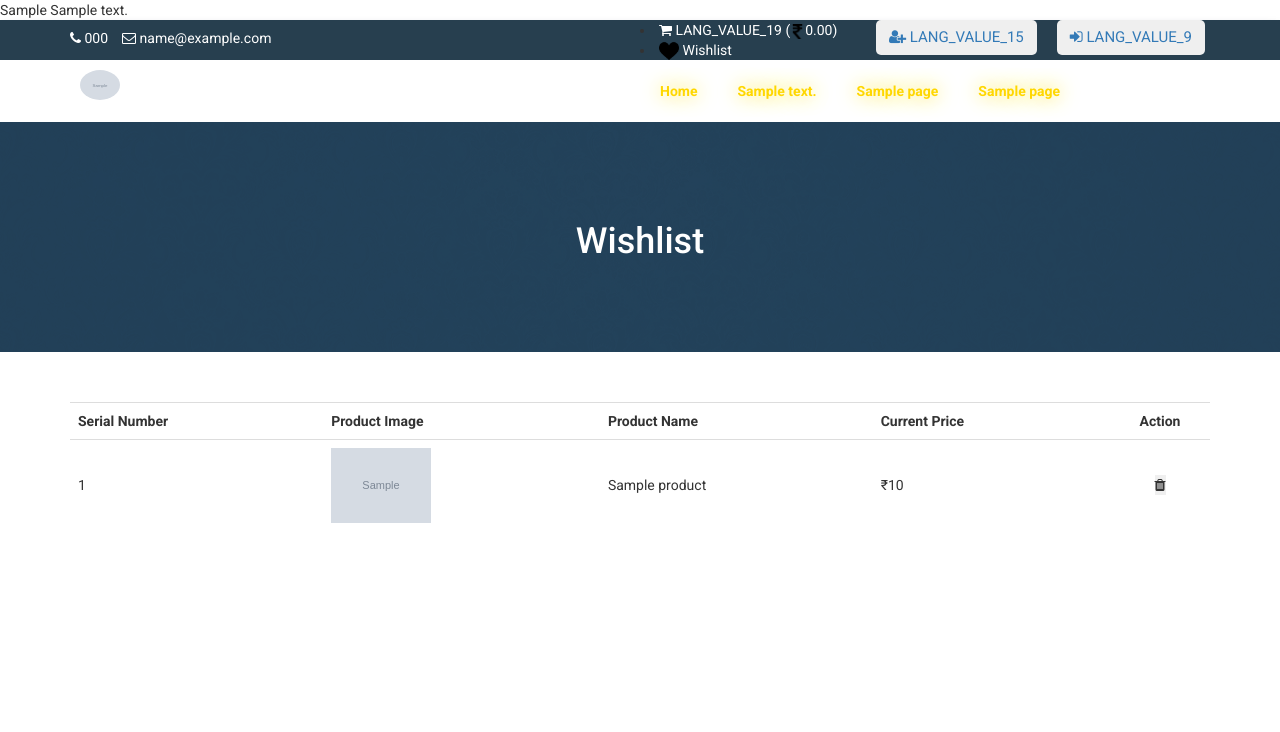
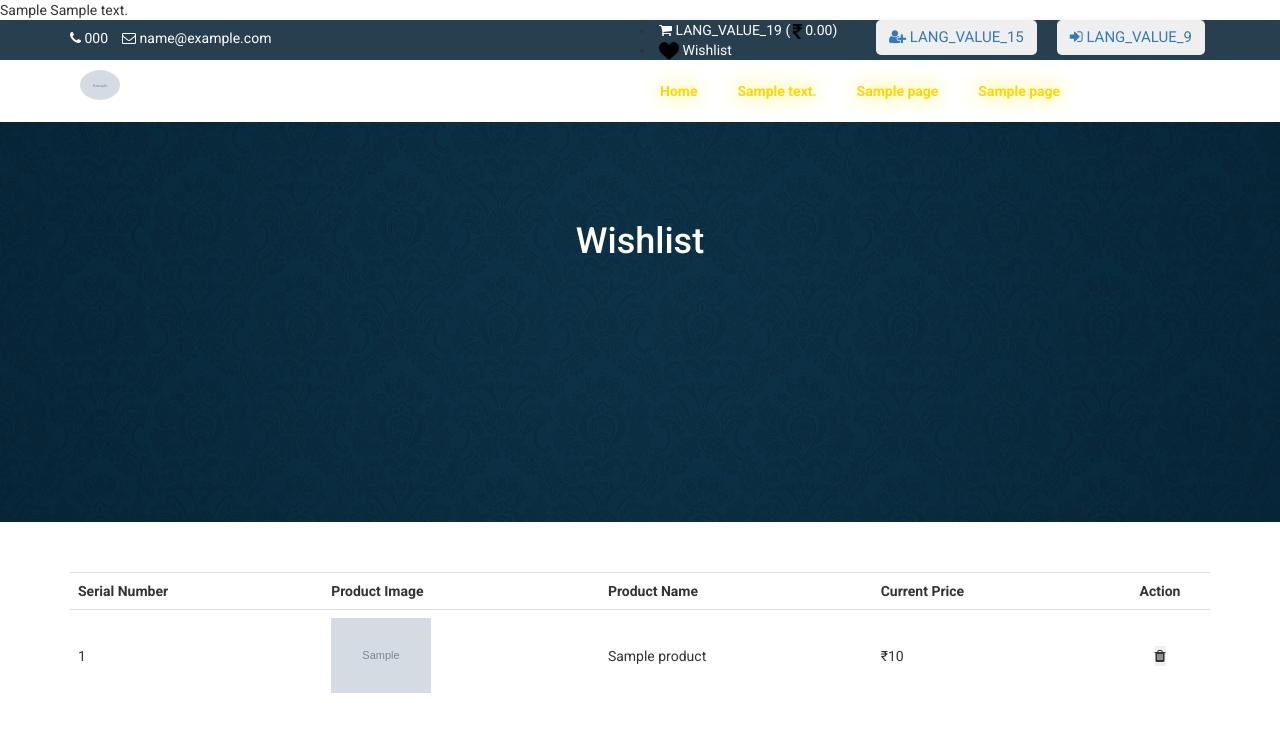
Before and after one commit to kumaranthiru1810/crackers, a PHP site: page /wishlist.php in a window 1280 px wide. Shown: the top 732 px of the page. Run offline with PHP 8.4, Linux system fonts and the light colour scheme; tables that the repository leaves empty or names only in its code hold one stand-in row (values such as "Sample post"); grey boxes marked "Sample" are stand-in pictures; data that the repository does not hold is empty; some libraries are stand-ins or nearby versions.

Commit message:
changing

```diff
--- a/about.php
+++ b/about.php
@@ -11,7 +11,7 @@
 }
 ?>
 
-<div class="page-banner" style="background-image: url(assets/uploads/<?php echo $about_banner; ?>);">
+<div class="page-banner" style="background-image: url(assets/uploads/<?php echo $about_banner; ?>); background-position:center center">
     <div class="inner">
         <h1><?php echo $about_title; ?></h1>
     </div>
--- a/assets/css/main.css
+++ b/assets/css/main.css
@@ -1272,9 +1272,9 @@
 
 .page-banner {
     width: 100%;
-    height: auto;
+    height: 55vh;
     background-repeat: no-repeat;
-    background-position: center center;
+    background-position: center bottom;
     -webkit-background-size: cover;
     background-size: cover;
     position: relative;
@@ -1283,7 +1283,7 @@
     overflow: hidden;
 }
 
-.page-banner .overlay {
+/* .page-banner .overlay {
     position: absolute;
     left: 0;
     top: 0;
@@ -1291,7 +1291,7 @@
     height: 100%;
     opacity: 0.7;
     background: #333;
-}
+} */
 
 .page-banner h1 {
     color: #fff;
@@ -2325,8 +2325,8 @@
     background-color: #273F4F;
     color: #EFEEEA;
     padding: 80px 0;
-    /* width: 100vw;
-    height: 100vh; */
+    width: 100vw;
+    height: 50vh;
     overflow: hidden;
     /* background-image: linear-gradient(rgba(39, 63, 79, 0.8), rgba(39, 63, 79, 0.8)), url(assets/uploads/<?php echo $faq_banner; ?>); */
     background-size: cover;
@@ -2337,9 +2337,9 @@
 
 .page-banner::after {
     content: '';
-    /* position: absolute; */
-    background-color: rgba(33, 82, 125, 0.54);
-    /* content: ''; */
+    position: absolute;
+    background-color: rgba(33, 82, 125, 0.158);
+    content: '';
     /* background-color:black; */
     width: 100%;
     height: 100%;
--- a/contact.php
+++ b/contact.php
@@ -165,6 +165,7 @@
                                 </div>
                             </form>
                         </div>
+
                     </div>
                 </div>
 
```
Also changed, not shown: assets/uploads/about-banner.jfif (added).
